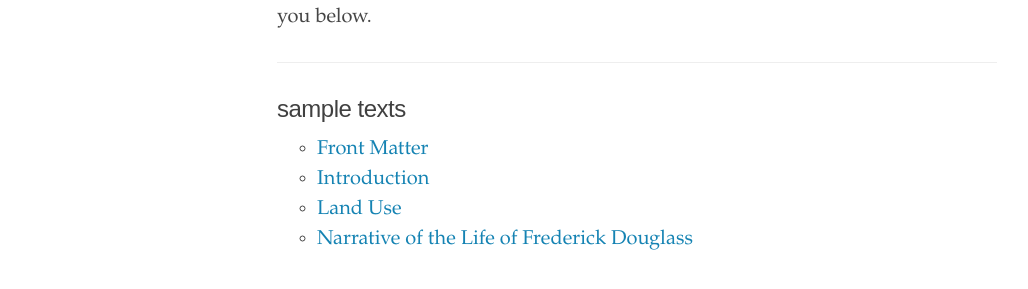
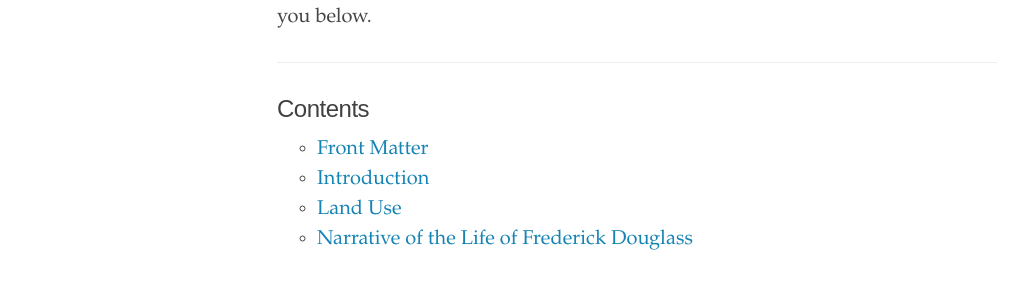
Before and after one commit to emanderson811/day-edition, a Jekyll site: the page built from index.html, in a window 1280 px wide. Shown: the part 448-737 px from the top of the page, without its empty margins (3-1031 px from the left). Built offline with Jekyll 4.4.1, drawn with Linux system fonts in a browser that asks for light colours.

Commit message:
update index

```diff
--- a/index.html
+++ b/index.html
@@ -20,7 +20,7 @@
 <hr>
 
 <div class="toc">
-  <h2>sample texts</h2>
+  <h2>Contents</h2>
   <ul class="texts">
   {% for item in site.texts %}
 
```
